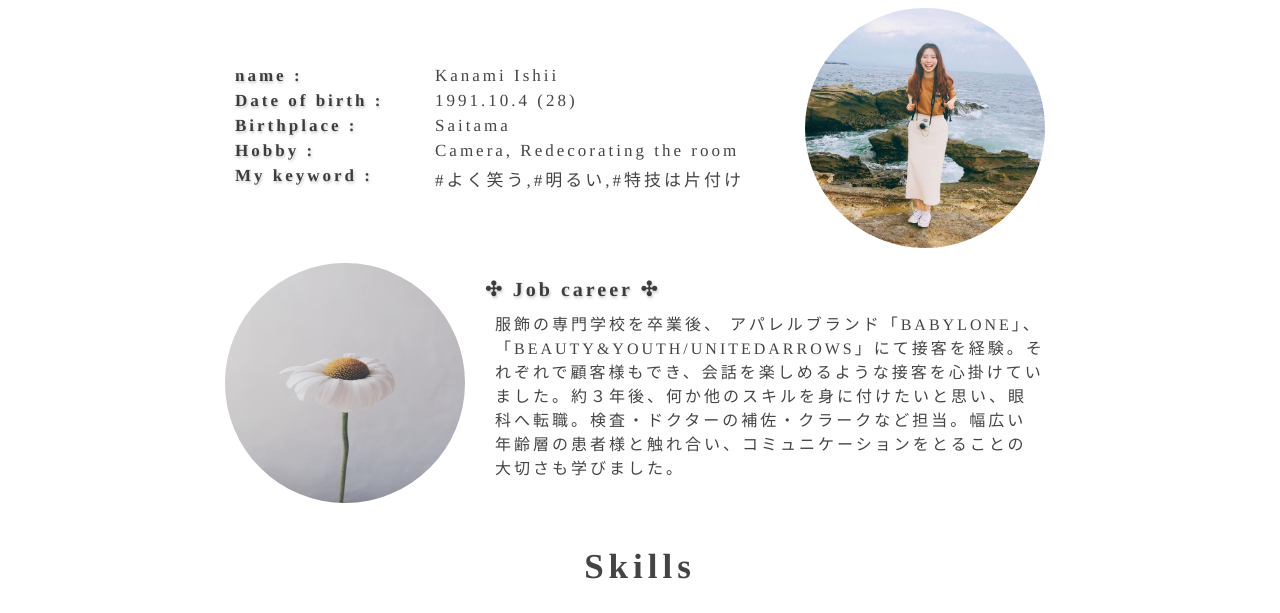
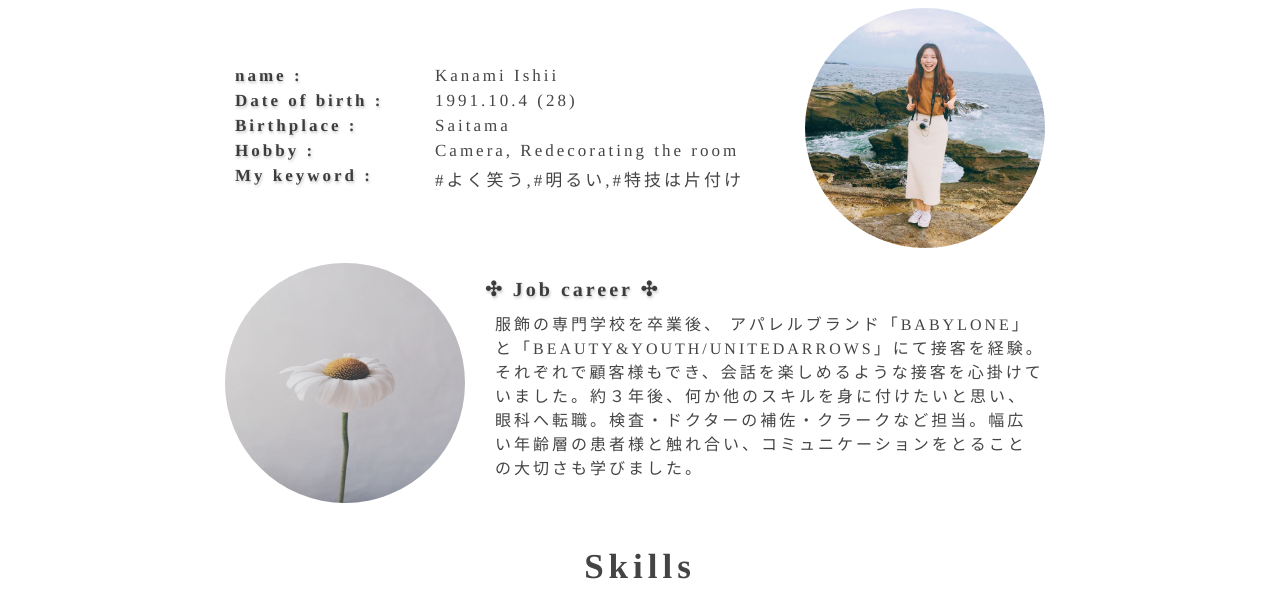
Before and after one commit to k-ishi-k/my-portflio, a plain HTML site: page index.html in a window 1280 px wide. Shown: the part 558-1171 px from the top of the page. Drawn offline with nearby package versions, Linux system fonts and the light colour scheme.

Commit message:
Update index.html

```diff
--- a/index.html
+++ b/index.html
@@ -53,7 +53,7 @@
            <img src ="white.jpg" width="240px" height="240px">
              <div class="job-text">
                 <h3>✣ Job career ✣</h3>
-                <p>服飾の専門学校を卒業後、 アパレルブランド「BABYLONE」、「BEAUTY&YOUTH/UNITEDARROWS」にて接客を経験。それぞれで顧客様もでき、会話を楽しめるような接客を心掛けていました。約３年後、何か他のスキルを身に付けたいと思い、眼科へ転職。検査・ドクターの補佐・クラークなど担当。幅広い年齢層の患者様と触れ合い、コミュニケーションをとることの大切さも学びました。</p>
+                <p>服飾の専門学校を卒業後、 アパレルブランド「BABYLONE」と「BEAUTY&YOUTH/UNITEDARROWS」にて接客を経験。それぞれで顧客様もでき、会話を楽しめるような接客を心掛けていました。約３年後、何か他のスキルを身に付けたいと思い、眼科へ転職。検査・ドクターの補佐・クラークなど担当。幅広い年齢層の患者様と触れ合い、コミュニケーションをとることの大切さも学びました。</p>
             </div>
          </div>
         </section>
```
